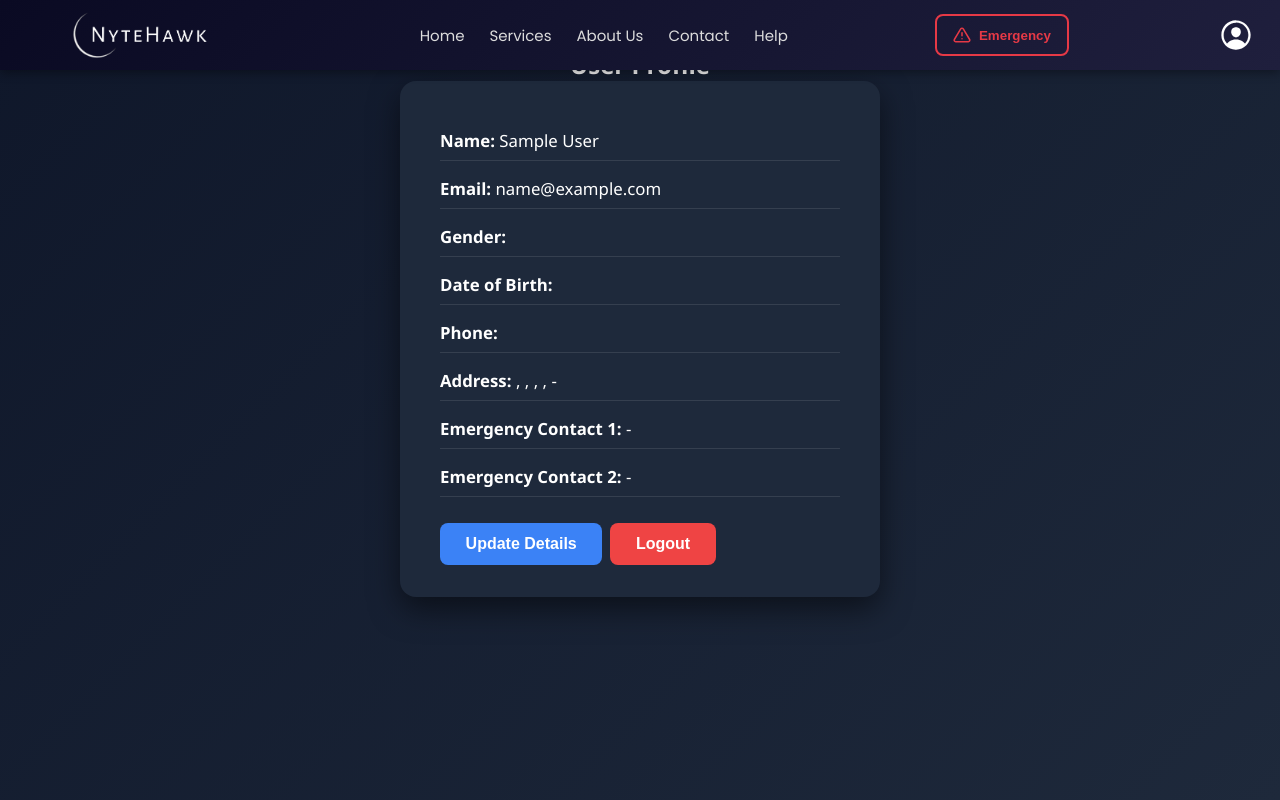
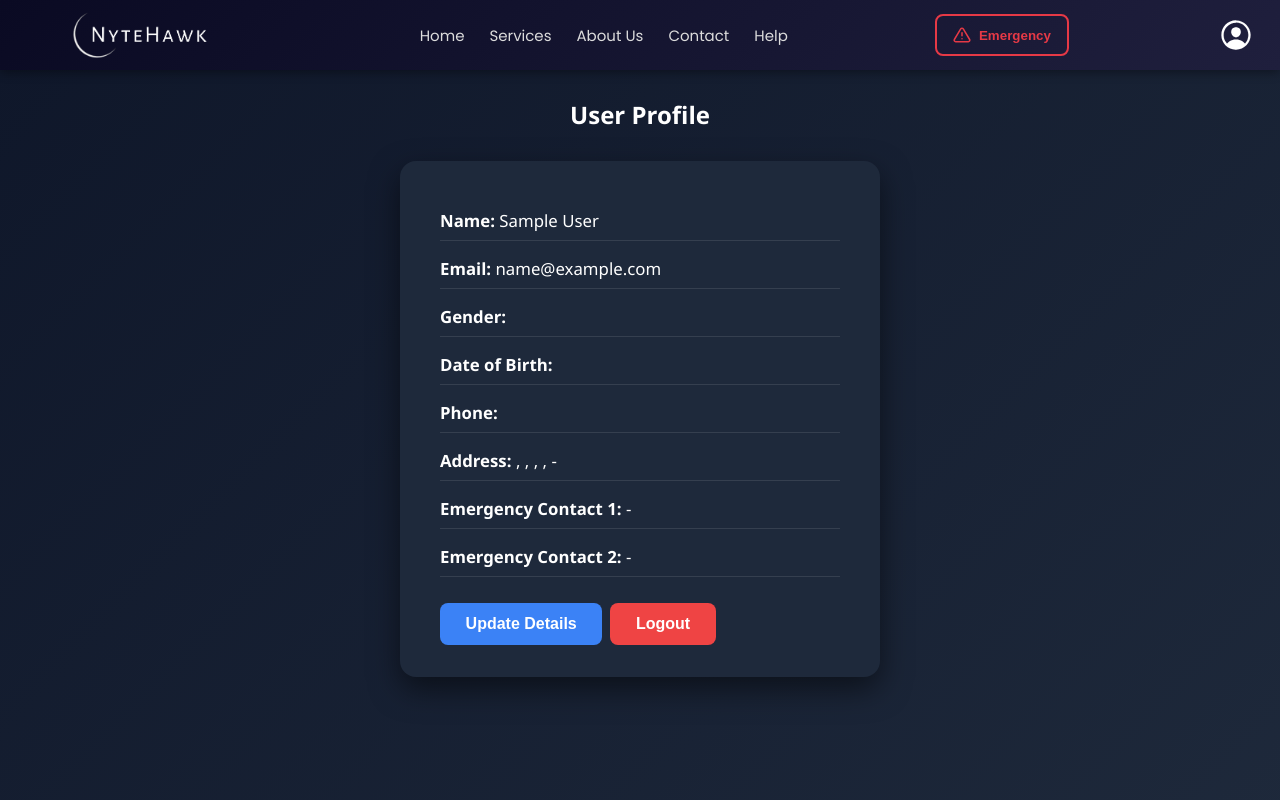
Before and after one commit to Krish-zinzuvadiya/NyteHawk, a React (Create React App) app: page /profile in a window 1280 px wide. Shown: the top 800 px of the page. Built offline with nearby package versions, Linux system fonts and the light colour scheme; sample sign-in values are in the browser's storage.

Commit message:
Update Profile.css

```diff
--- a/src/styles/Profile.css
+++ b/src/styles/Profile.css
@@ -1,6 +1,7 @@
 /* Profile Container */
 .profile-container {
   padding: 3rem 2rem;
+  margin-top: 50px;
   min-height: 100vh;
   background: linear-gradient(135deg, #0f172a, #1e293b);
   color: #fff;
@@ -12,6 +13,7 @@
 
 /* Card */
 .profile-card {
+  margin-top: 30px;
   background-color: #1e293b;
   padding: 2rem 2.5rem;
   border-radius: 16px;
```
